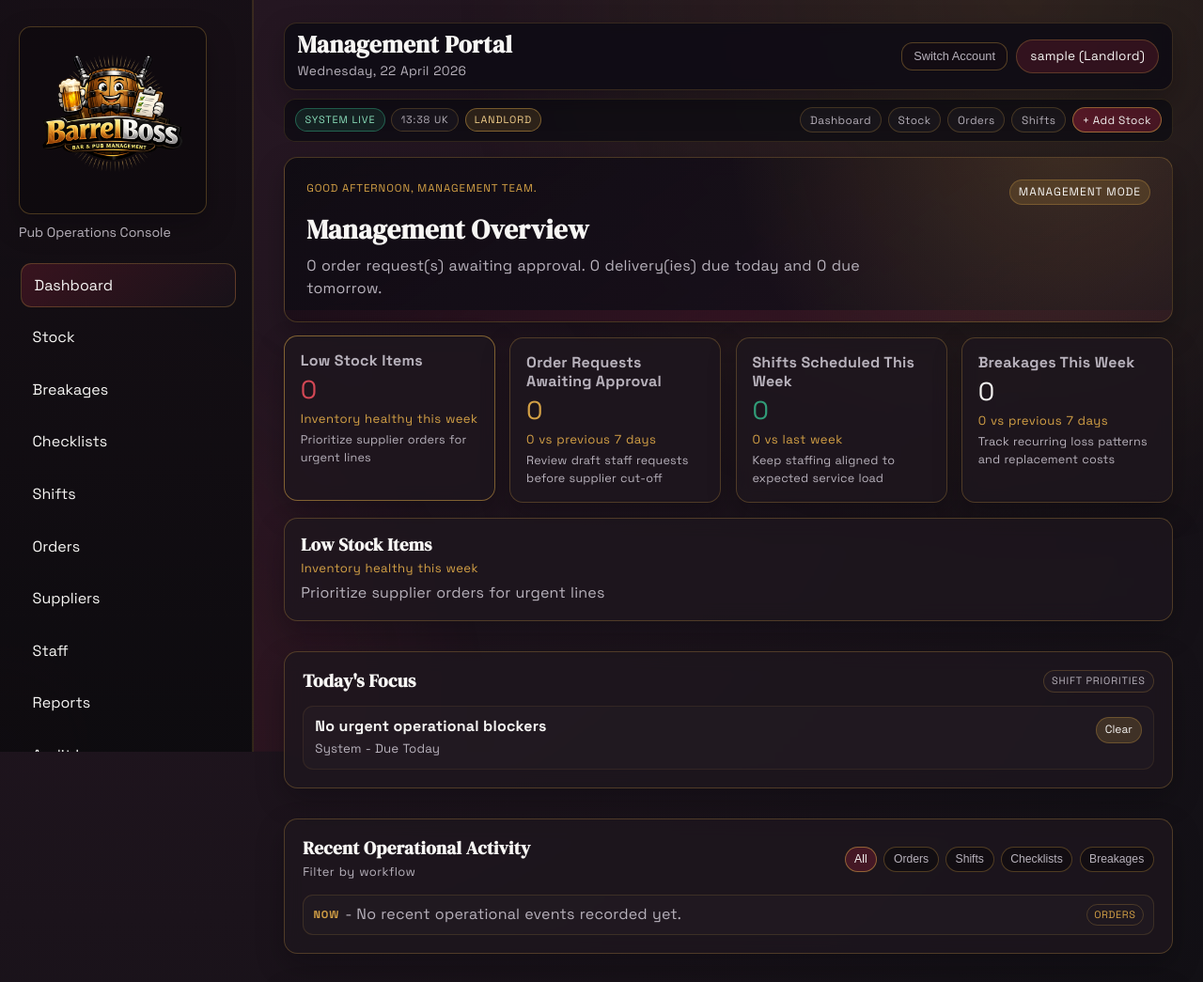
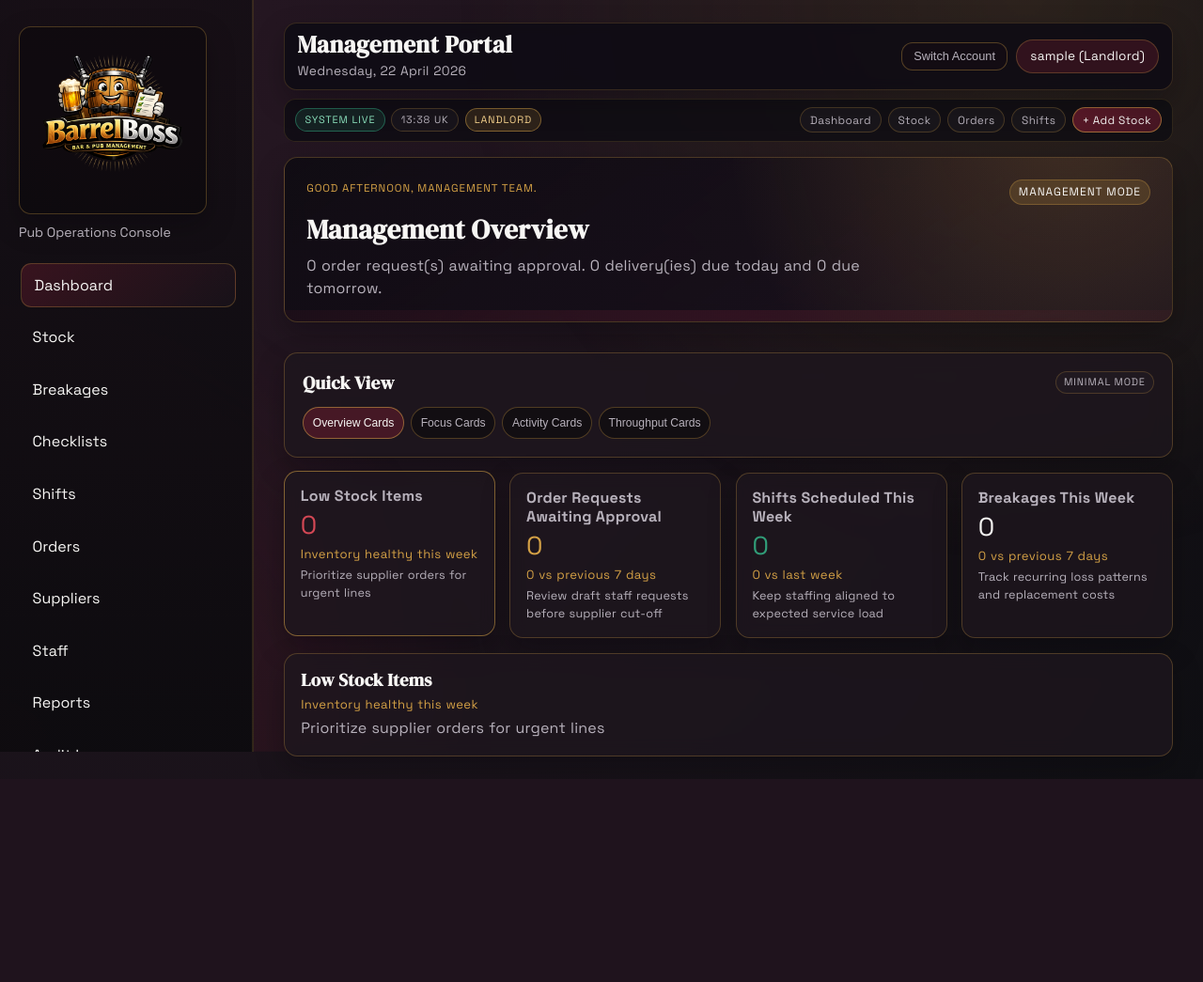
Before and after one commit to McauleeMaddison/BarrelBoss, a Django app: page /dashboard/management/ in a window 1280 px wide. Shown: the top 1045 px of the page at 94% size. After the commit the page ends 829 px from the top, so only its background shows below. Run offline with Django 4.2, Linux system fonts and the light colour scheme; the visitor is signed in with stand-in values (Sample User, id 1); data comes from the database, SQL or seed files in the repository; data that the repository does not hold is empty.

Commit message:
Refine minimal dashboard toggles and inline password visibility control

```diff
--- a/static/css/app.css
+++ b/static/css/app.css
@@ -762,6 +762,14 @@ h1, h2, h3 {
     gap: 0.45rem;
 }
 
+.dashboard-panel-controls .segment-btn {
+    min-height: 34px;
+}
+
+.dashboard-panel-group[hidden] {
+    display: none !important;
+}
+
 .segment-btn {
     border: 1px solid rgba(212, 161, 70, 0.32);
     background: rgba(16, 12, 16, 0.75);
@@ -1929,7 +1937,7 @@ tbody tr:hover {
     padding-right: 4.5rem;
 }
 
-.password-toggle-btn {
+.login-card .password-toggle-btn {
     position: absolute;
     right: 0.45rem;
     top: 50%;
@@ -1938,20 +1946,26 @@ tbody tr:hover {
     border-radius: 0.55rem;
     background: rgba(20, 14, 20, 0.88);
     color: var(--muted);
-    font-size: 0.75rem;
+    font-size: 0.7rem;
     font-weight: 600;
     letter-spacing: 0.03em;
     line-height: 1;
-    padding: 0.34rem 0.58rem;
+    padding: 0.3rem 0.5rem;
+    width: auto;
+    margin-top: 0;
+    box-shadow: none;
     cursor: pointer;
-}
-
-.password-toggle-btn:hover {
+    z-index: 2;
+}
+
+.login-card .password-toggle-btn:hover {
     color: var(--text);
     border-color: rgba(212, 161, 70, 0.58);
-}
-
-.login-card button {
+    transform: translateY(-50%);
+    box-shadow: none;
+}
+
+.login-card .login-submit-btn {
     width: 100%;
     margin-top: 1rem;
     border: none;
@@ -1964,12 +1978,12 @@ tbody tr:hover {
     box-shadow: var(--shadow-soft);
 }
 
-.login-card button:hover {
+.login-card .login-submit-btn:hover {
     transform: translateY(-1px);
     box-shadow: var(--shadow-strong);
 }
 
-.login-card button:active {
+.login-card .login-submit-btn:active {
     transform: translateY(0);
 }
 
--- a/static/js/app.js
+++ b/static/js/app.js
@@ -133,8 +133,37 @@
                 passwordInput.type = isShowing ? "password" : "text";
                 button.textContent = isShowing ? "Show" : "Hide";
                 button.setAttribute("aria-pressed", String(!isShowing));
+                button.setAttribute(
+                    "aria-label",
+                    isShowing ? "Show password" : "Hide password",
+                );
             });
         });
+    }
+
+    const dashboardPanelButtons = document.querySelectorAll("[data-dashboard-panel-target]");
+    const dashboardPanelGroups = document.querySelectorAll("[data-dashboard-panel-group]");
+    if (dashboardPanelButtons.length && dashboardPanelGroups.length) {
+        const setDashboardPanel = (target) => {
+            dashboardPanelGroups.forEach((group) => {
+                const isMatch = group.dataset.dashboardPanelGroup === target;
+                group.hidden = !isMatch;
+            });
+
+            dashboardPanelButtons.forEach((button) => {
+                const isActive = button.dataset.dashboardPanelTarget === target;
+                button.classList.toggle("active", isActive);
+            });
+        };
+
+        dashboardPanelButtons.forEach((button) => {
+            button.addEventListener("click", () => {
+                setDashboardPanel(button.dataset.dashboardPanelTarget);
+            });
+        });
+
+        const defaultTarget = dashboardPanelButtons[0].dataset.dashboardPanelTarget;
+        setDashboardPanel(defaultTarget);
     }
 
     const insightTitle = document.getElementById("insightTitle");
--- a/templates/dashboard/home.html
+++ b/templates/dashboard/home.html
@@ -18,6 +18,20 @@
     <p class="portal-hero-copy">{{ overview_copy }}</p>
 </section>
 
+<section class="panel portal-panel">
+    <div class="panel-header">
+        <h3>Quick View</h3>
+        <span class="panel-header-meta">Minimal mode</span>
+    </div>
+    <div class="dashboard-controls dashboard-panel-controls" data-dashboard-panel-controls>
+        <button class="segment-btn active" type="button" data-dashboard-panel-target="overview">Overview Cards</button>
+        <button class="segment-btn" type="button" data-dashboard-panel-target="focus">Focus Cards</button>
+        <button class="segment-btn" type="button" data-dashboard-panel-target="activity">Activity Cards</button>
+        <button class="segment-btn" type="button" data-dashboard-panel-target="throughput">Throughput Cards</button>
+    </div>
+</section>
+
+<section class="dashboard-panel-group" data-dashboard-panel-group="overview">
     <section class="metric-grid">
         {% for card in metrics %}
         <article class="metric-card {{ card.tone }} metric-interactive" tabindex="0" role="button" data-insight-title="{{ card.label }}" data-insight-delta="{{ card.delta }}" data-insight-note="{{ card.note }}">
@@ -36,7 +50,9 @@
         <p id="insightNote">{{ first_card.note }}</p>
     </section>
     {% endwith %}
+</section>
 
+<section class="dashboard-panel-group" data-dashboard-panel-group="focus" hidden>
     <section class="panel portal-panel">
         <div class="panel-header">
             <h3>Today's Focus</h3>
@@ -54,7 +70,9 @@
             {% endfor %}
         </ul>
     </section>
+</section>
 
+<section class="dashboard-panel-group" data-dashboard-panel-group="activity" hidden>
     <section class="panel portal-panel">
         <div class="panel-header">
             <div>
@@ -75,7 +93,9 @@
             {% endfor %}
         </ul>
     </section>
+</section>
 
+<section class="dashboard-panel-group" data-dashboard-panel-group="throughput" hidden>
     <section class="panel portal-panel">
         <div class="panel-header">
             <div>
@@ -103,4 +123,5 @@
             {% endfor %}
         </div>
     </section>
+</section>
 {% endblock %}
--- a/templates/registration/login.html
+++ b/templates/registration/login.html
@@ -44,11 +44,12 @@
                     data-password-target="id_password"
                     aria-controls="id_password"
                     aria-pressed="false"
+                    aria-label="Show password"
                 >
                     Show
                 </button>
             </div>
-            <button type="submit">Sign In</button>
+            <button type="submit" class="login-submit-btn">Sign In</button>
             <input type="hidden" name="next" value="{{ next }}">
         </form>
     </section>
```
Lines whose indentation alone changed are shown as unchanged.
